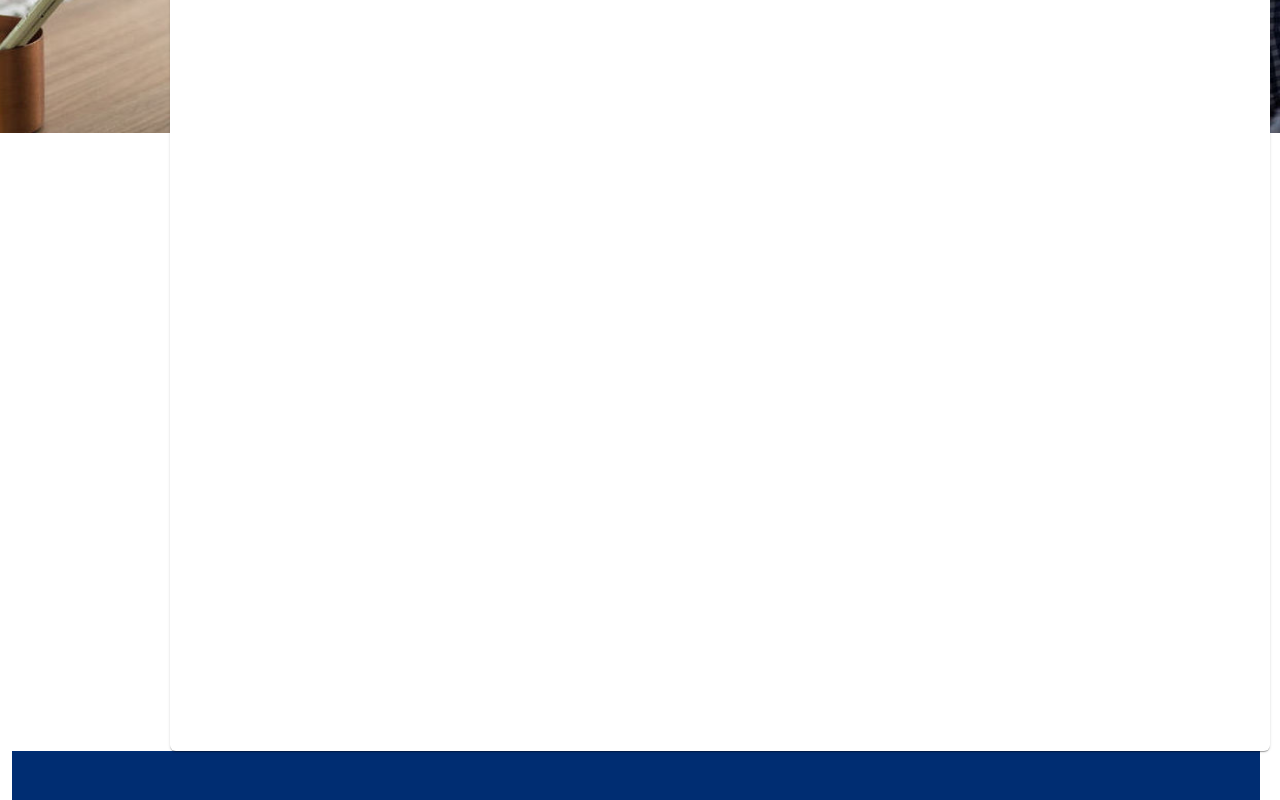
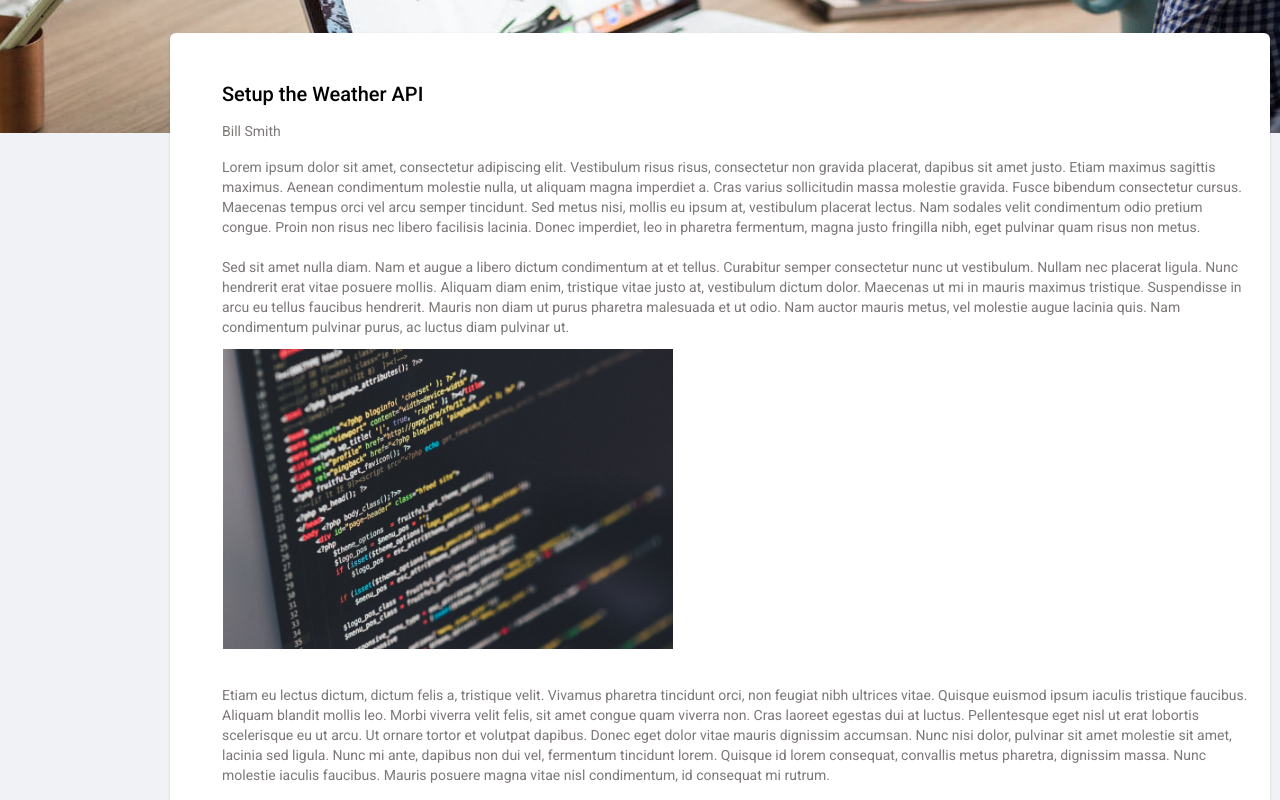
Before and after one commit to EnricoWibawa009/APIMarketplace, an Angular app: page / in a window 1280 px wide. Shown: the part 280-1080 px from the top of the page. Built offline with nearby package versions, Linux system fonts and the light colour scheme.

Commit message:
push ulang

```diff
--- a/src/app/app.component.html
+++ b/src/app/app.component.html
@@ -1,15 +1,40 @@
 <header></header>
-<!-- <div class = "body" style = "background-color: #F1F2F6"> -->
+<div class = "body" style = "background-color: #F1F2F6">
 <img src="../assets/header.jpg" width="100%" height="300">
 
-<div class="content">
-<mat-card style="width: 1100px; height: 818px; background-color: white; margin-left: 170px; margin-top: -200px; border-radius: 6px">
+<mat-card class = "content" style="width: 1100px; height: 818px; background-color: white; margin-left: 170px; margin-top: -100px; border-radius: 6px;">
+    <mat-card-header>
+<mat-card-title style="color: black; padding: 20px; margin-top: 15px">Setup the Weather API</mat-card-title>
+<mat-card-subtitle style="color: #7D7878; margin-left: 20px; margin-top: -15px">Bill Smith</mat-card-subtitle>
 
-</mat-card></div>
+</mat-card-header>
+<mat-card-content>
+        <p style="color: #7D7878; margin-left: 36px; font-size: 14px; float: left">
+                Lorem ipsum dolor sit amet, consectetur adipiscing elit. Vestibulum risus risus, consectetur non gravida placerat, dapibus sit amet justo. Etiam maximus sagittis maximus.
+                Aenean condimentum molestie nulla, ut aliquam magna imperdiet a. Cras varius sollicitudin massa molestie gravida. Fusce bibendum consectetur cursus. Maecenas tempus orci vel arcu
+                semper tincidunt. Sed metus nisi, mollis eu ipsum at, vestibulum placerat lectus. Nam sodales velit condimentum odio pretium congue. Proin non risus nec libero facilisis lacinia.
+                Donec imperdiet, leo in pharetra fermentum, magna justo fringilla nibh, eget pulvinar quam risus non metus.
+                <br><br>
+                Sed sit amet nulla diam. Nam et augue a libero dictum condimentum at et tellus. Curabitur semper consectetur nunc ut vestibulum. Nullam nec placerat ligula.
+                Nunc hendrerit erat vitae posuere mollis. Aliquam diam enim, tristique vitae justo at, vestibulum dictum dolor. Maecenas ut mi in mauris maximus tristique.
+                Suspendisse in arcu eu tellus faucibus hendrerit. Mauris non diam ut purus pharetra malesuada et ut odio. Nam auctor mauris metus, vel molestie augue lacinia quis.
+                Nam condimentum pulvinar purus, ac luctus diam pulvinar ut.</p> <br><br><br>
+        <img mat-card-image src="../assets/coding.jpg" style="width:450px; height: 300px; float: left; margin-left: 37px">
+        <p style="color: #7D7878; margin-left: 36px; font-size: 14px; float: left"> <br>
+                Etiam eu lectus dictum, dictum felis a, tristique velit. Vivamus pharetra tincidunt orci, non feugiat nibh ultrices vitae. Quisque euismod ipsum iaculis tristique faucibus.
+                Aliquam blandit mollis leo. Morbi viverra velit felis, sit amet congue quam viverra non. Cras laoreet egestas dui at luctus. Pellentesque eget nisl ut erat lobortis scelerisque eu ut arcu. Ut ornare
+                tortor et volutpat dapibus. Donec eget dolor vitae mauris dignissim accumsan. Nunc nisi dolor, pulvinar sit amet molestie sit amet, lacinia sed ligula. Nunc mi ante, dapibus non dui vel, fermentum tincidunt lorem.
+                Quisque id lorem consequat, convallis metus pharetra, dignissim massa. Nunc molestie iaculis faucibus. Mauris posuere magna vitae nisl condimentum, id consequat mi rutrum.
+        </p>
+
+
+      </mat-card-content>
+</mat-card>
 
 
 
-<!-- </div> -->
+</div>
+<br><br>
 
         <footer style="margin-bottom:-1000px">
             </footer>
--- a/src/app/header/header.component.html
+++ b/src/app/header/header.component.html
@@ -12,7 +12,7 @@
   <a href="#" class="w3-bar-item w3-button w3-hover-none">Forum</a>
   <a href="#" class="w3-bar-item w3-button w3-hover-none">Support</a>
   <a href="#" class="w3-bar-item w3-button w3-hover-none"><img src="../assets/search.svg"></a>
-  <a href="#" class="w3-bar-item w3-hover-none w3-right"><img src="../assets/x.jpg" style="margin-top: 11px; margin-right: 50px; width: 120px"></a>
+  <a href="#" class="w3-bar-item w3-hover-none w3-right"><img src="../assets/x.jpg" style="margin-top: 8px; margin-right: 50px; width: 150px"></a>
   <a href="#" class="w3-bar-item w3-hover-none w3-right"><img src="../assets/notification.svg" style="margin-top: 19px; margin-right: 35px"></a>
   <a href="#" class="w3-bar-item w3-hover-none w3-right"><button mat-button style="border-radius: 24px; background-color: #6CC24A; color: white; margin-top: 11px; margin-right: 40px"><img src="../assets/add.svg" style="margin-right: 5px; margin-bottom: 2px">Create an App</button></a>
 
```
Also changed, not shown: src/assets/coding.jpg (added).
